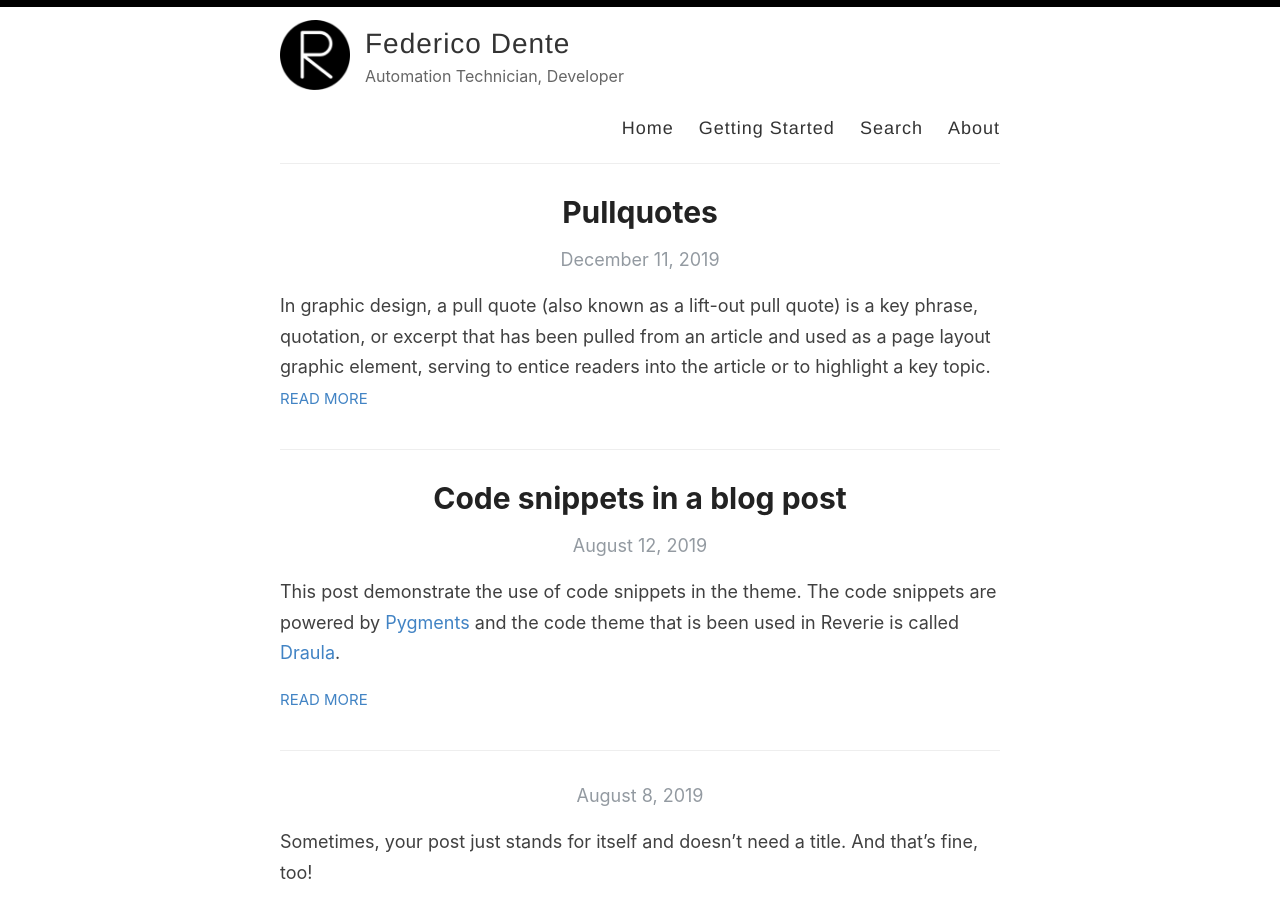
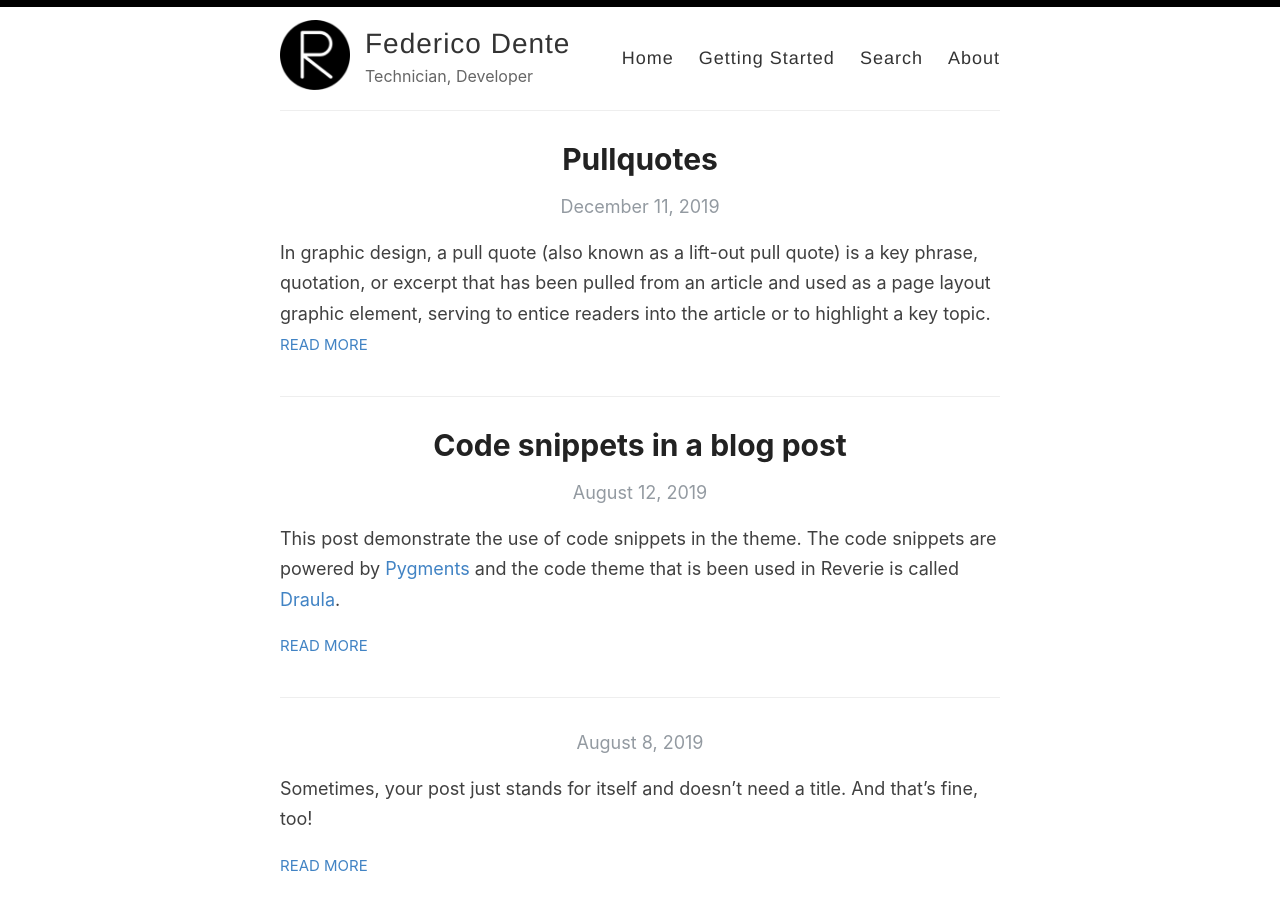
Before and after one commit to fez994/dentefederico, a Jekyll site: the page built from index.html, in a window 1280 px wide and 900 px high. Built offline with Jekyll 4.4.1, drawn with Linux system fonts in a browser that asks for light colours; the list of posts is cut into pages by our own code; some of the changed lines change nothing that is shown.

Commit message:
updateconfig

```diff
--- a/_config.yml
+++ b/_config.yml
@@ -9,7 +9,7 @@
 author: Dente Federico
 
 # Short bio or description (displayed in the header)
-description: Automation Technician, Developer
+description: Technician, Developer
 
 # URL of your avatar or profile pic (you could use your GitHub profile pic)
 avatar: /images/reverie.png
@@ -21,15 +21,13 @@
 # Includes an icon in the footer for each username you enter
 footer-links:
   dribbble:
-  email: amit.d.merchant@gmail.com
+  email: dentefederico@live.com
   facebook:
   flickr:
-  github: amitmerchant1990/reverie
+  github: fez994
   instagram:
-  linkedin:
+  linkedin: Federico Dente
   pinterest:
-  rss: rss
-  twitter: amit_merchant
   stackoverflow:
   youtube: # channel/<your_long_string> or user/<user-name>
   googleplus: # anything in your profile username that comes after plus.google.com/
```
